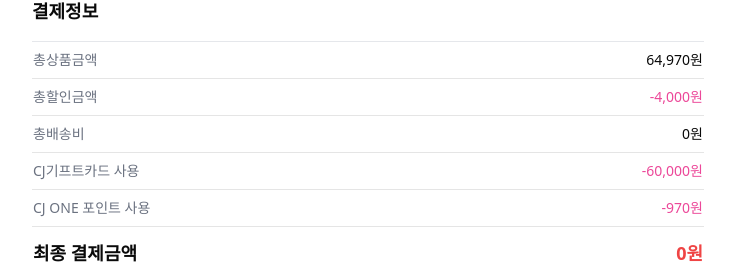
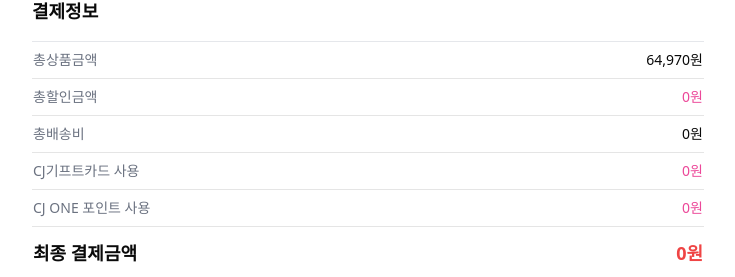
Before and after one commit to cloudwave-highfive/frontend, a React (Vite) app: page /order/complete in a window 1280 px wide. Shown: the part 168-445 px from the top of the page, without its empty margins (272-1007 px from the left). Built offline with nearby package versions, Linux system fonts and the light colour scheme.

Commit message:
feat: 결제완료 페이지 수정

```diff
--- a/src/pages/OrderCompletePage.tsx
+++ b/src/pages/OrderCompletePage.tsx
@@ -21,7 +21,7 @@ export default function OrderCompletePage() {
               </tr>
               <tr className="border-b">
                 <td className="py-2 text-gray-500">총할인금액</td>
-                <td className="py-2 text-right text-pink-500">-4,000원</td>
+                <td className="py-2 text-right text-pink-500">0원</td>
               </tr>
               <tr className="border-b">
                 <td className="py-2 text-gray-500">총배송비</td>
@@ -29,11 +29,11 @@ export default function OrderCompletePage() {
               </tr>
               <tr className="border-b">
                 <td className="py-2 text-gray-500">CJ기프트카드 사용</td>
-                <td className="py-2 text-right text-pink-500">-60,000원</td>
+                <td className="py-2 text-right text-pink-500">0원</td>
               </tr>
               <tr className="border-b">
                 <td className="py-2 text-gray-500">CJ ONE 포인트 사용</td>
-                <td className="py-2 text-right text-pink-500">-970원</td>
+                <td className="py-2 text-right text-pink-500">0원</td>
               </tr>
               <tr>
                 <td className="py-3 text-lg font-semibold">최종 결제금액</td>
```
